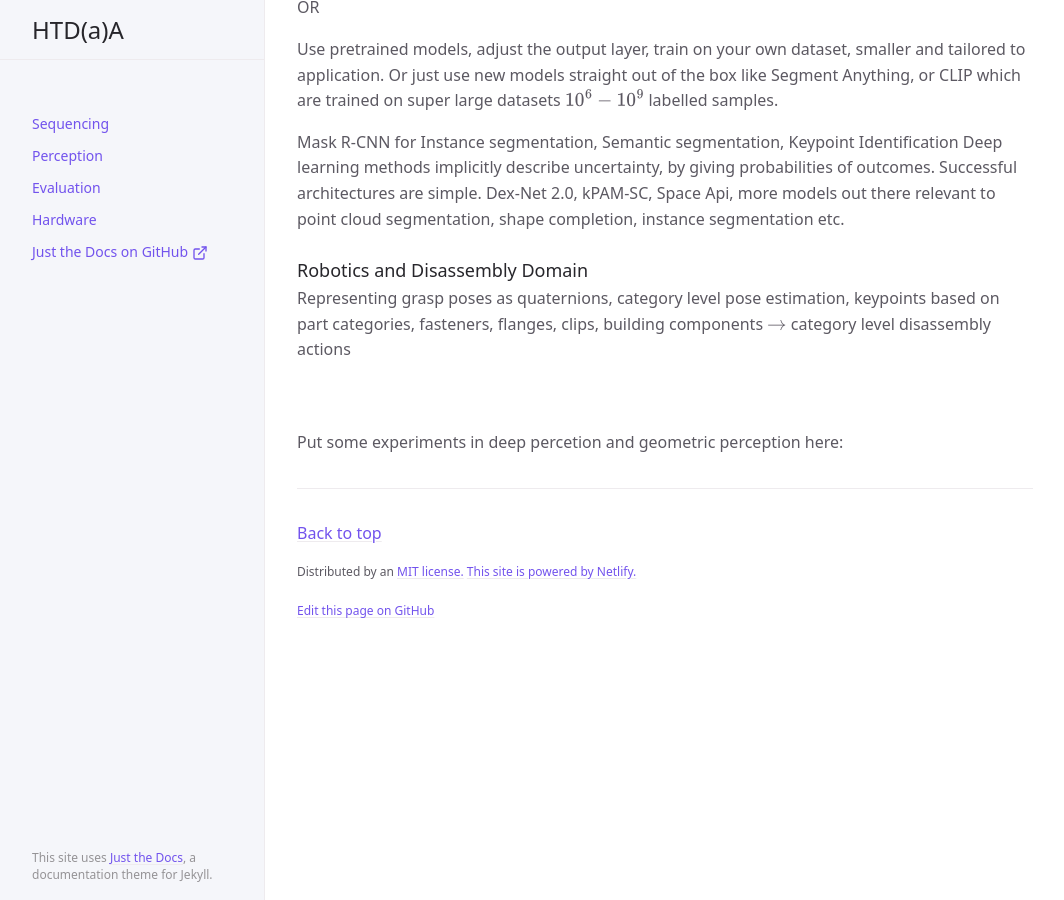
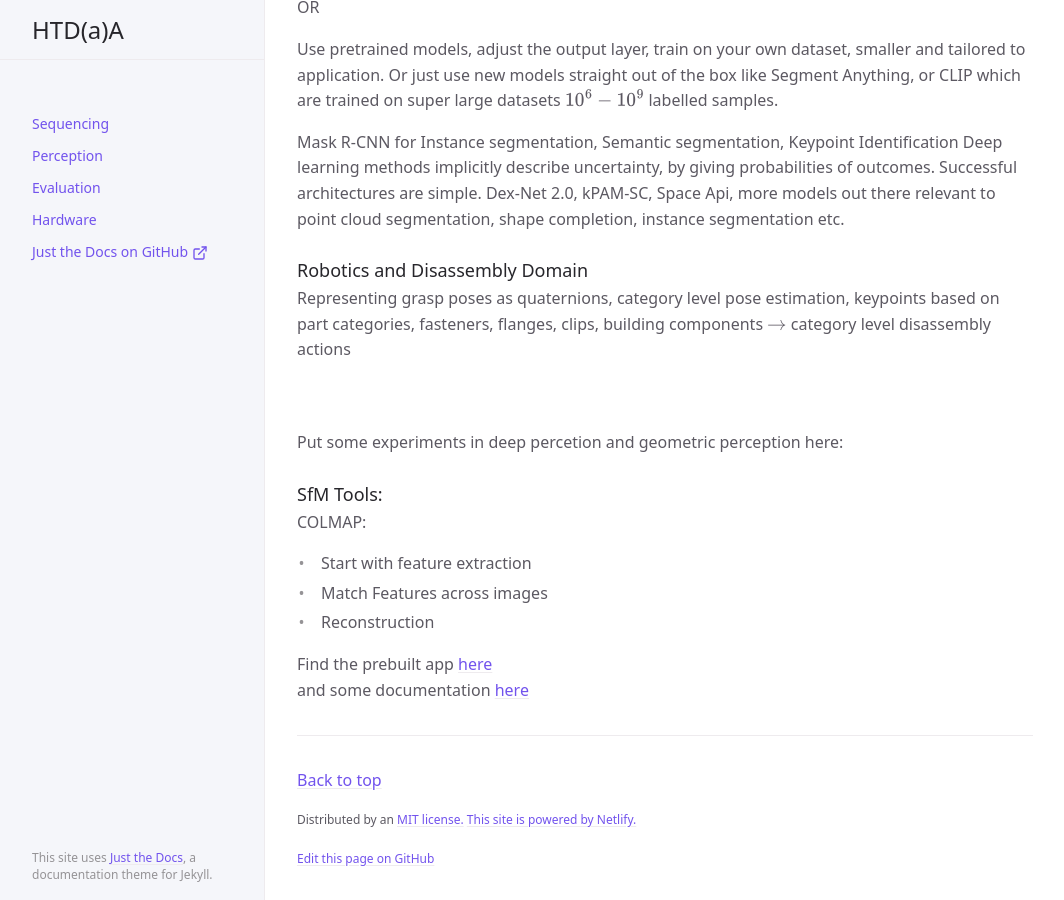
Before and after one commit to zainkarsan7/htdaa, a Jekyll site: the page built from docs/perception.md, in a window 1280 px wide and 900 px high, scrolled down 591 px. Shown: the whole window, without its empty margins (107-1171 px from the left). Built offline with Jekyll 4.4.1, drawn with Linux system fonts in a browser that asks for light colours; cached includes are drawn as plain includes.

```diff
--- a/docs/perception.md
+++ b/docs/perception.md
@@ -40,3 +40,14 @@ Representing grasp poses as quaternions, category level pose estimation, keypoin
 <br>
 <br>
 Put some experiments in deep percetion and geometric perception here:
+
+### SfM Tools:
+
+COLMAP: <br>
+* Start with feature extraction
+* Match Features across images
+* Reconstruction
+<br>
+
+Find the prebuilt app <a href="https://github.com/colmap/colmap/releases/tag/3.5"> here </a><br>
+and some documentation <a href="https://colmap.github.io/tutorial.html#structure-from-motion"> here </a><br>
```
Also changed, not shown: docs/sequencing.md (+6 -1 lines), 3 other files.
